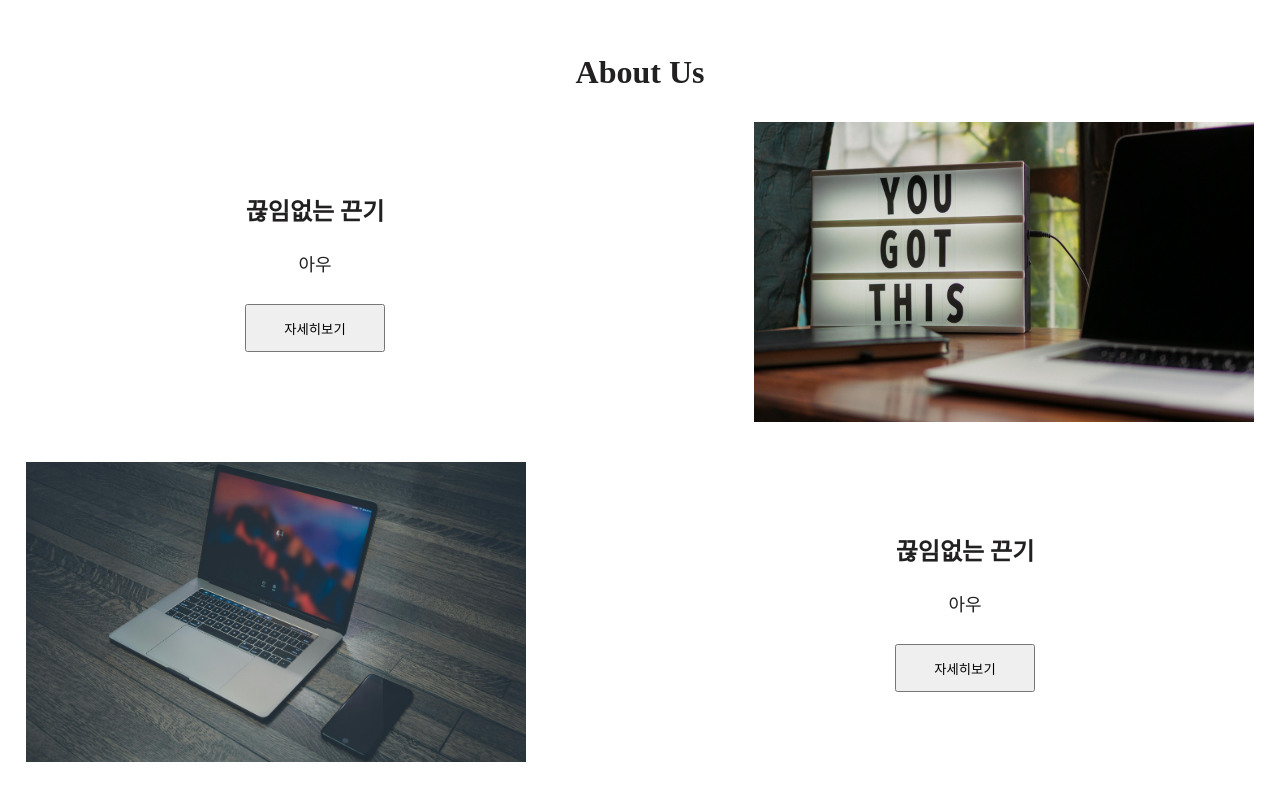
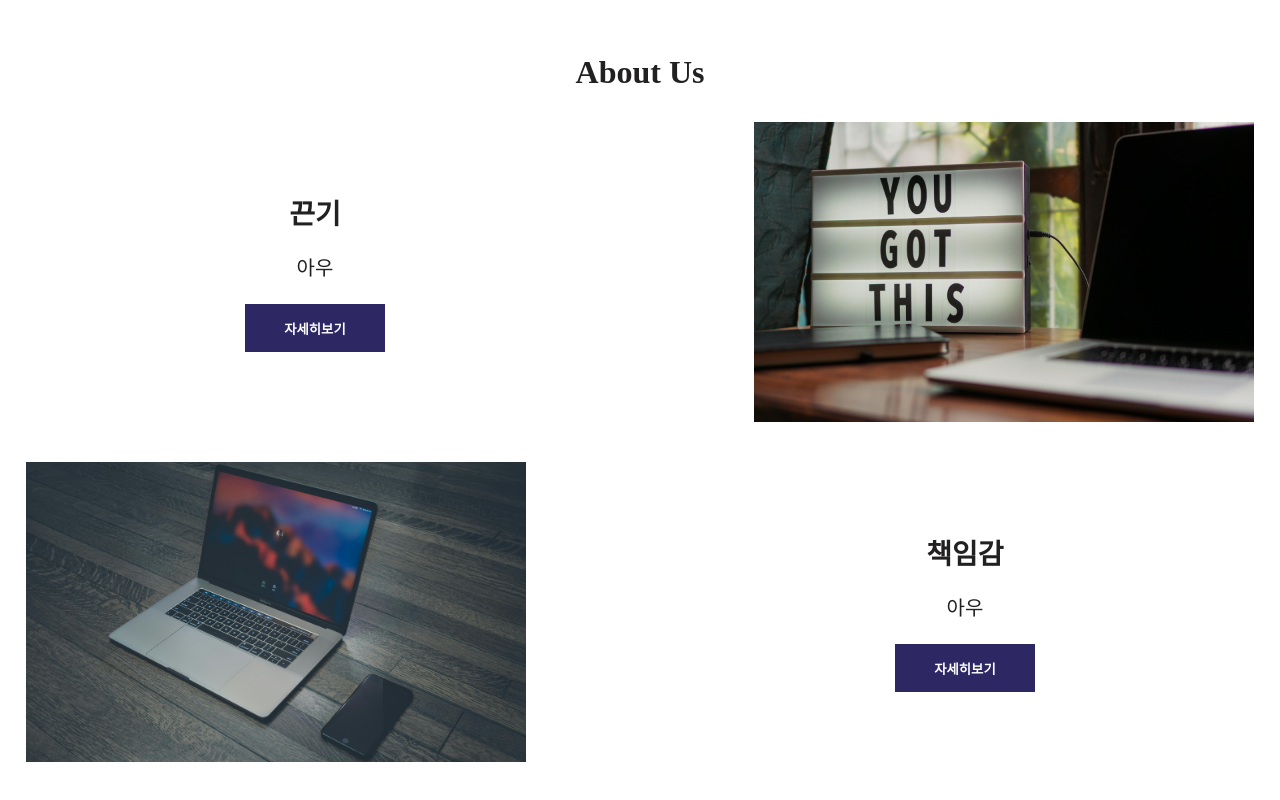
Before and after one commit to seungjaelee2684/seungjae-portfolio, a React (Create React App) app: page /website in a window 1280 px wide. Shown: the part 606-1406 px from the top of the page. Built offline with nearby package versions, Linux system fonts and the light colour scheme; no server answers; a web font is replaced by a local one.

Commit message:
<Refactor: about 컴포넌트 버튼 스타일 수정>

```diff
--- a/src/components/SitePage/About.tsx
+++ b/src/components/SitePage/About.tsx
@@ -15,7 +15,7 @@ const About: React.FC<AboutProps> = () => {
             <AboutContentWrapper>
                 <AboutLaneContainer>
                     <LeftWrapper>
-                        <LaneTitle>끊임없는 끈기</LaneTitle>
+                        <LaneTitle>끈기</LaneTitle>
                         <LaneContent>
                             아우
                         </LaneContent>
@@ -26,7 +26,7 @@ const About: React.FC<AboutProps> = () => {
                 <AboutLaneContainer>
                     <CardImage src={Image2} alt='about 이미지1' />
                     <LeftWrapper>
-                        <LaneTitle>끊임없는 끈기</LaneTitle>
+                        <LaneTitle>책임감</LaneTitle>
                         <LaneContent>
                             아우
                         </LaneContent>
@@ -81,16 +81,16 @@ const LeftWrapper = styled.div`
     flex-direction: column;
     justify-content: center;
     align-items: center;
-    gap: 10px;
+    gap: 4px;
 `;
 
 const LaneTitle = styled.strong`
-    font-size: 24px;
+    font-size: 28px;
     line-height: normal;
 `;
 
 const LaneContent = styled.p`
-    font-size: 18px;
+    font-size: 20px;
     line-height: 120%;
 `;
 
@@ -103,6 +103,16 @@ const CardImage = styled.img`
 const Button = styled.button`
     width: 140px;
     height: 48px;
+    outline: none;
+    border: none;
+    background-color: #2d2864;
+    color: #FEFEFE;
+    font-weight: 700;
+    cursor: pointer;
+
+    &:hover {
+        background-color: #6a64ab;
+    }
 `;
 
 export default About;
```
